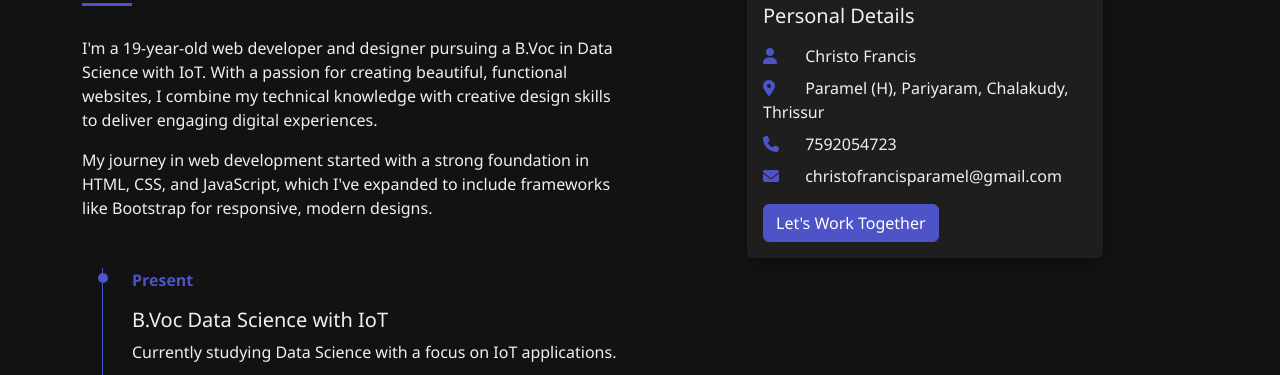
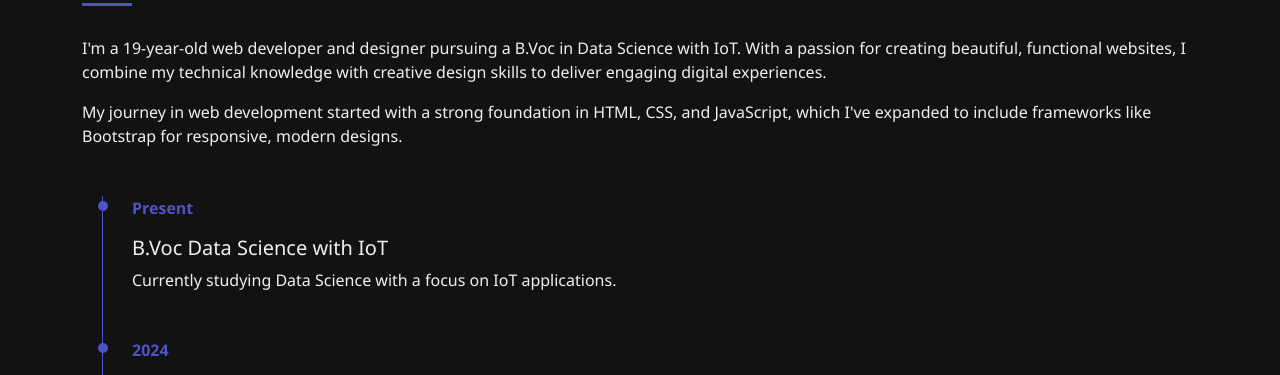
Before and after one commit to christofrancis11/My-Page, a plain HTML site: page index.html in a window 1280 px wide. Shown: the part 573-948 px from the top of the page. Drawn offline with nearby package versions, Linux system fonts and the light colour scheme.

Commit message:
Update index.html

```diff
--- a/index.html
+++ b/index.html
@@ -69,7 +69,7 @@
     <section id="about" class="main-section">
         <div class="container">
             <div class="row">
-                <div class="col-lg-6 animated fadeInUp delay-1">
+                <div class="col-lg-12 animated fadeInUp delay-1">
                     <h2 class="section-title">About Me</h2>
                     <p>I'm a 19-year-old web developer and designer pursuing a B.Voc in Data Science with IoT. With a
                         passion for creating beautiful, functional websites, I combine my technical knowledge with
@@ -92,24 +92,6 @@
                                 <p class="timeline-date">2023</p>
                                 <h5>Graphic Designing</h5>
                                 <p>Creating digital graphics and illustrations for various projects.</p>
-                            </div>
-                        </div>
-                    </div>
-                </div>
-                <div class="col-lg-4 offset-lg-1 animated fadeInUp delay-2">
-                    <div class="card border-0">
-                        <div class="card-body p-3">
-                            <h5>Personal Details</h5>
-                            <ul class="list-unstyled contact-info mt-3">
-                                <li class="mb-2"><i class="fas fa-user me-2"></i> Christo Francis</li>
-                                <li class="mb-2"><i class="fas fa-map-marker-alt me-2"></i> Paramel (H), Pariyaram, Chalakudy, Thrissur</li>
-                                <li class="mb-2"><i class="fas fa-phone me-2"></i> 7592054723</li>
-                                <li class="mb-2"><i class="fas fa-envelope me-2"></i> christofrancisparamel@gmail.com</li>
-                            </ul>
-                            <div class="mt-3">
-                                <a href="#contact">
-                                    <button class="btn btn-primary btn">Let's Work Together</button>
-                                </a>
                             </div>
                         </div>
                     </div>
@@ -307,7 +289,7 @@
                         <li class="mb-3"><i class="fas fa-phone me-2"></i> 7592054723</li>
                         <li class="mb-3"><i class="fas fa-envelope me-2"></i> christofrancisparamel@gmail.com</li>
                     </ul>
-                    <div class="social-links d-flex flex-row justify-content-center">
+                    <div class="social-links">
                         <a href="https://www.facebook.com/christo.paramel" target="_blank"><i class="fab fa-facebook-f"></i></a>
                         <a href="https://x.com/christos1129" target="_blank"><i class="fab fa-twitter"></i></a>
                         <a href="https://www.instagram.com/_christo.francis_/" target="_blank"><i class="fab fa-instagram"></i></a>
```
